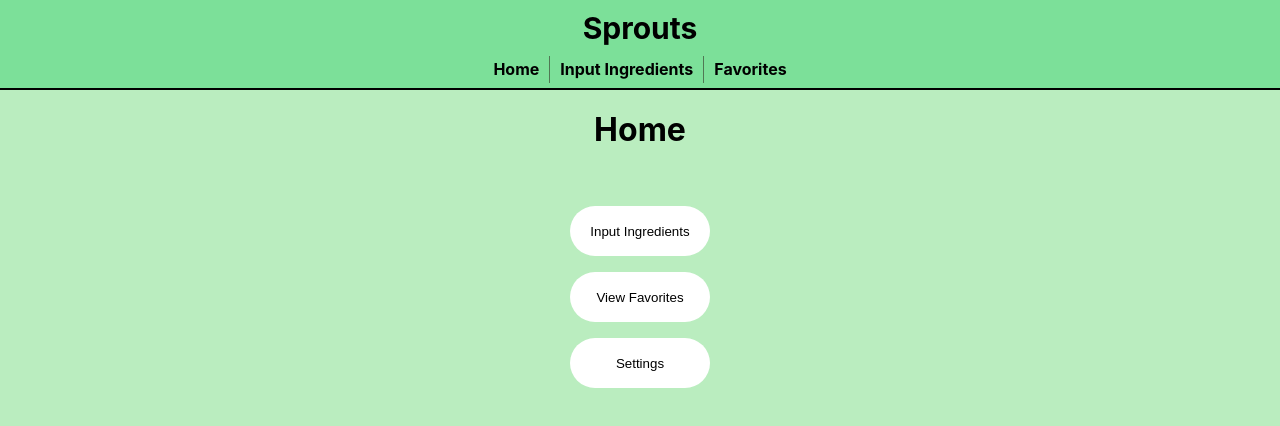
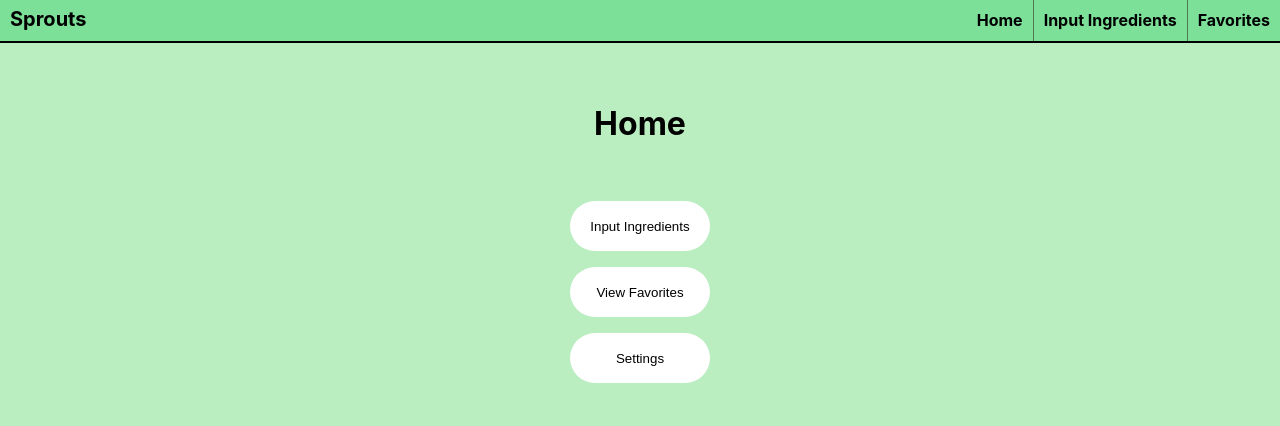
Before and after one commit to nyu-software-engineering/spring-2020-frugal-eye, a React (Create React App) app in the folder front-end/: page /home in a window 1280 px wide. Shown: the top 426 px of the page. Built offline with nearby package versions, Linux system fonts and the light colour scheme.

Commit message:
changed nav bar with title on left, nav items on right

```diff
--- a/front-end/src/NavBar.css
+++ b/front-end/src/NavBar.css
@@ -1,91 +1,48 @@
-/* .nav {
-    background-color: #7CE099;
-	width: 100%;
-	float: left;
-	margin: 0 0 3em 0;
-	padding: 0;
-    list-style: none;
-}
-
-.nav li {
-    float: left;
-}
-
-.nav li a {
+.title {
     display: block;
-    padding: 8px 15px;
     text-decoration: none;
+    font-size: 20px;
     font-weight: bold;
     color: black;
-    border-right: 1px solid black;
-}
-
-.title {
-    display: inline-block;
-    position: fixed;
-    font-size: 30px;
-    text-decoration: none;
-    font-weight: bold;
-    color: black;
-    text-align: center;
-    padding: 10px;
-    left: 50%;
-} */
-
-
-.title2 {
-    display: block;
-    font-size: 30px;
-    text-decoration: none;
-    font-weight: bold;
-    color: black;
-    margin: 0 auto;
-    text-align: center;
-    padding: 10px;
+    float: left;
+    padding-top: 7px;
+    padding-left: 10px;
 }
 
 #centeredmenu {
-    float:left;
     width:100%;
     background:#7CE099;
-    padding-bottom: 5px;
     border-bottom: 2px solid #000;
     overflow:hidden;
     position:relative;
     margin-bottom: 20px;
  }
  #centeredmenu ul {
-    clear:left;
-    float:left;
+    list-style:none;
+    float: right;
+    margin:0;
+    padding:0;
+    position:relative;
+    text-align:center;
+ }
+ #centeredmenu ul li {
+    display:block;
+    float: left;
     list-style:none;
     margin:0;
     padding:0;
     position:relative;
-    left:50%;
-    text-align:center;
- }
- #centeredmenu ul li {
-    display:block;
-    float:left;
-    list-style:none;
-    margin:0;
-    padding:0;
-    position:relative;
-    right:50%;
     border-right: 1px solid rgb(80, 120, 84);
  }
-
  #centeredmenu ul li:last-child {
     border-right: 0;
  }
-
-
  #centeredmenu ul li a {
     text-decoration: none;
     font-weight: bold;
     display:block;
     margin:0;
-    padding:3px 10px;
+    padding:10px 10px;
     color:black;
     text-decoration:none;
     line-height:1.3em;
--- a/front-end/src/NavBar.js
+++ b/front-end/src/NavBar.js
@@ -4,24 +4,14 @@ import './NavBar.css'
 const NavBar = (props) => {
 
     return (
-    // <div>
-    //    <div className="navbar">
-    //         <ul className="nav">
-    //             <li><a href="/home">Home</a></li>
-    //             <li><a href="/add-ingredients">Input Ingredients</a></li>
-    //             <li><a href="/favoritelist">Favorites</a></li>
-    //             <li className="title">Sprouts</li>
-    //         </ul>
-    //     </div>
         <div id="centeredmenu">
-            <div className="title2">Sprouts</div>
+           <span className="title">Sprouts</span>
             <ul>
                 <li><a href="/home">Home</a></li>
                 <li><a href="/add-ingredients">Input Ingredients</a></li>
                 <li><a href="/favoritelist">Favorites</a></li>
             </ul>
         </div>
-    // </div>
     );
   }
   export default NavBar;
```
